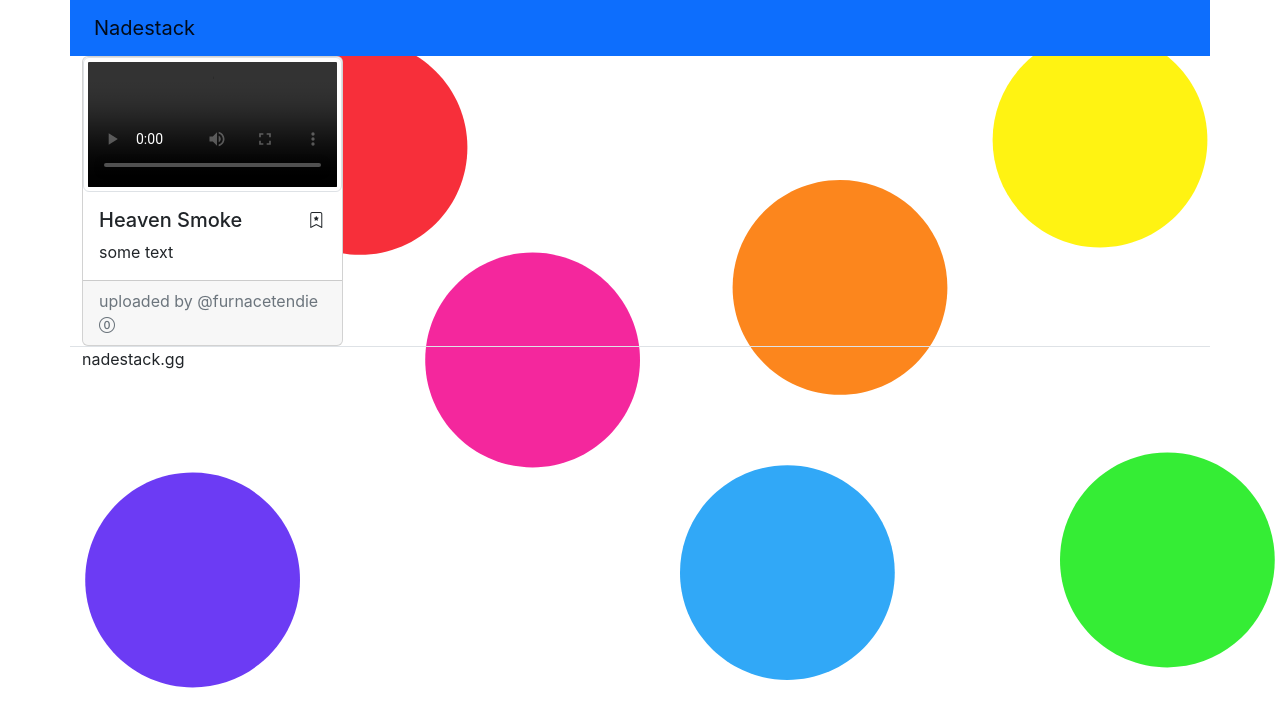
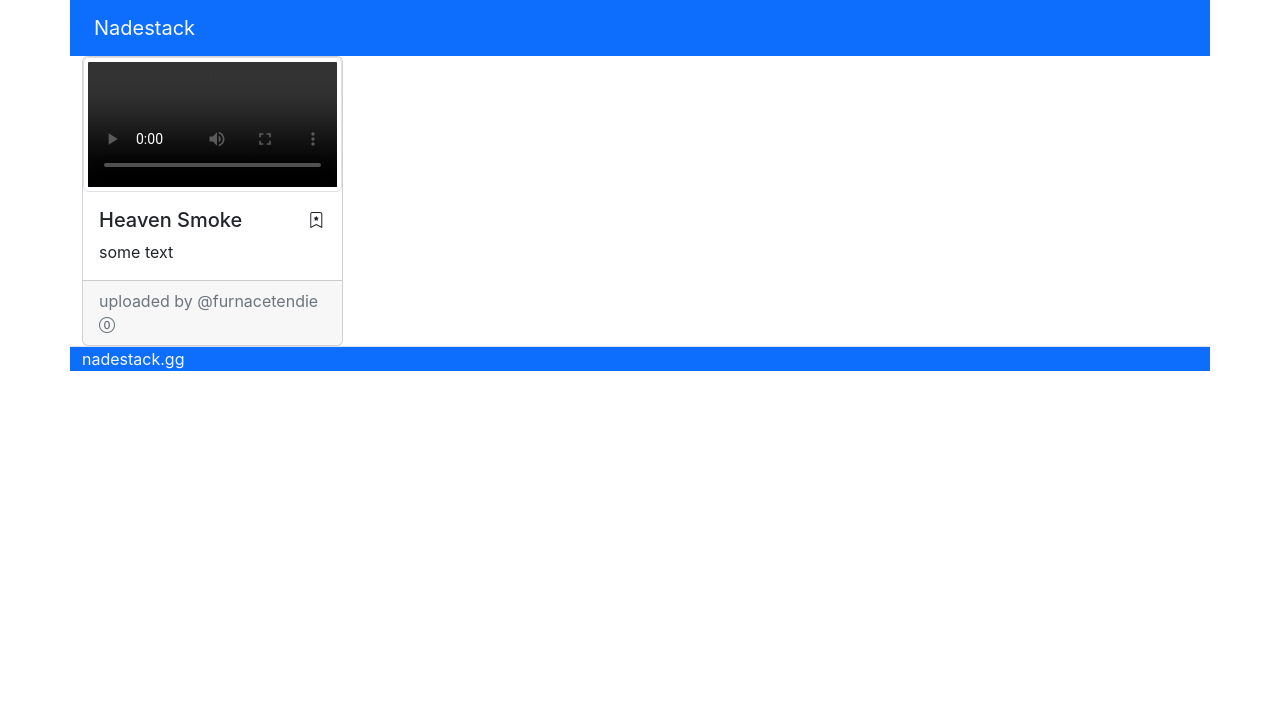
Before and after one commit to robbyjm/nadestack, a React (Create React App) app: page / in a window 1280 px wide. Shown: the top 726 px of the page. Built offline with nearby package versions, Linux system fonts and the light colour scheme; grey boxes are pictures that could not be loaded.

Commit message:
working on launch

```diff
--- a/src/App.tsx
+++ b/src/App.tsx
@@ -2,10 +2,12 @@ import React from "react";
 import logo from "./logo.svg";
 import "./App.css";
 
+function handleClick() {
+  alert('you clicked me')
+}
+
 const MyCard = (): JSX.Element => {
-  function handleClick() {
-    alert('you clicked me')
-  }
+
   return (
     <div className="row">
       <div className="col-sm-3 mb-3 mb-sm-0">
@@ -13,7 +15,7 @@ const MyCard = (): JSX.Element => {
           <video controls src="nukeheaven.mp4" className="img-thumbnail" />
           <div className="card-body container">
             <div className="row"><h5 className="card-title col-sm-10">Heaven Smoke</h5>
-            <i className="bi bi-bookmark-star col-sm-2" onClick={handleClick()}></i>
+            <i className="bi bi-bookmark-star col-sm-2" onClick={handleClick}></i>
             </div>
             <div className="row">
               <p className="card-text col-sm-12">some text</p>
@@ -33,7 +35,7 @@ const Nav = (): JSX.Element => {
     <div className="container bg-primary">
       <nav className="navbar navbar-expand-lg">
         <div className="container-fluid">
-          <a href="#" className="navbar-brand">
+          <a href="#" className="navbar-brand text-light">
             Nadestack
           </a>
         </div>
@@ -44,9 +46,9 @@ const Nav = (): JSX.Element => {
 
 const Footer = (): JSX.Element => {
   return (
-    <div className="container bg-body-tertiary border-top">
+    <div className="container bg-body-tertiary border-top bg-primary">
       <div className="row">
-        <div className="col-sm-4">
+        <div className="col-sm-4 text-light">
           nadestack.gg
         </div>
       </div>
--- a/src/index.css
+++ b/src/index.css
@@ -5,7 +5,6 @@ body {
     sans-serif;
   -webkit-font-smoothing: antialiased;
   -moz-osx-font-smoothing: grayscale;
-  background: url('images/bg.svg') no-repeat;
 }
 
 code {
--- a/src/index.tsx
+++ b/src/index.tsx
@@ -1,10 +1,10 @@
 import React from 'react';
-import ReactDOM from 'react-dom/client';
+import ReactDOM from 'react-dom/client'
 import 'bootstrap/dist/css/bootstrap.css'
 import 'bootstrap-icons/font/bootstrap-icons.css'
 import './index.css';
 import App from './App';
-import reportWebVitals from './reportWebVitals';
+import reportWebVitals from './reportWebVitals'
 
 const root = ReactDOM.createRoot(
   document.getElementById('root') as HTMLElement
--- a/tsconfig.json
+++ b/tsconfig.json
@@ -17,8 +17,9 @@
     "moduleResolution": "node",
     "resolveJsonModule": true,
     "isolatedModules": true,
-    "noEmit": true,
-    "jsx": "react-jsx"
+    "noEmit": false, // I've tried this with both false and true (default value)
+    "jsx": "react-jsx",
+    "sourceMap": true // I've tried with this both true and false (default value)
   },
   "include": [
     "src"
```
Also changed, not shown: 1 other file (tests, documents, lock files or other folders).
